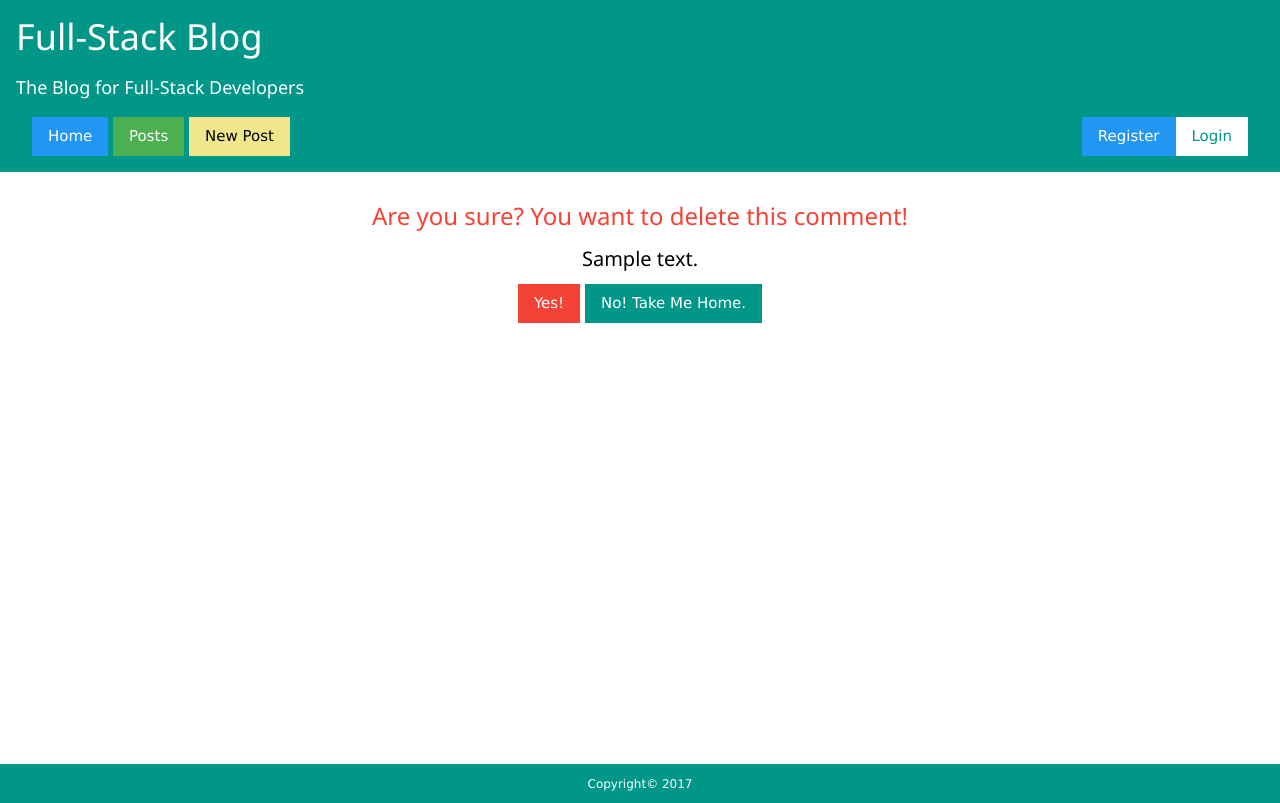
After one commit to alphawaseem/MultiUserBlog, a Python web app: template templates/deletecomment.html in a window 1280 px wide. The commit adds this page. Run offline with Jinja, Linux system fonts and the light colour scheme; the template is opened without the code that fills it: most values are stand-ins (such as "Sample title", 1, 10 or a date in 2020).

Commit message:
working delete comment

```diff
--- /dev/null
+++ b/templates/deletecomment.html
@@ -0,0 +1,17 @@
+{% extends "layout.html" %}
+
+{% block title %} Are you sure? {% endblock %}
+
+{% block content %}
+
+<section class="w3-center">
+    <h3 class="w3-text-red">Are you sure? You want to delete this comment!</h3>
+    <h4>{{comment.comment}}</h4>
+    <form method="post">
+        <input type="submit" value="Yes!" class="w3-btn w3-red">
+        <a class="w3-btn w3-teal" href="/welcome">No! Take Me Home.</a>
+    </form>
+
+</section>
+
+{% endblock %}
--- a/templates/post.html
+++ b/templates/post.html
@@ -40,7 +40,7 @@
             {% if belongs_to_user %}
             <div class="w3-right w3-panel">
                 <a href="/posts/{{post.key().id() if post}}/{{comment.key().id() if comment}}/edit" class="w3-btn w3-khaki">Edit</a>
-                <a href="" class="w3-btn w3-red">Delete</a>
+                <a href="/posts/{{post.key().id() if post}}/{{comment.key().id() if comment}}/delete" class="w3-btn w3-red">Delete</a>
             </div>
             {% endif %}
         </div>
```
Also changed, not shown: main.py (+14 -2 lines), 1 other file.
